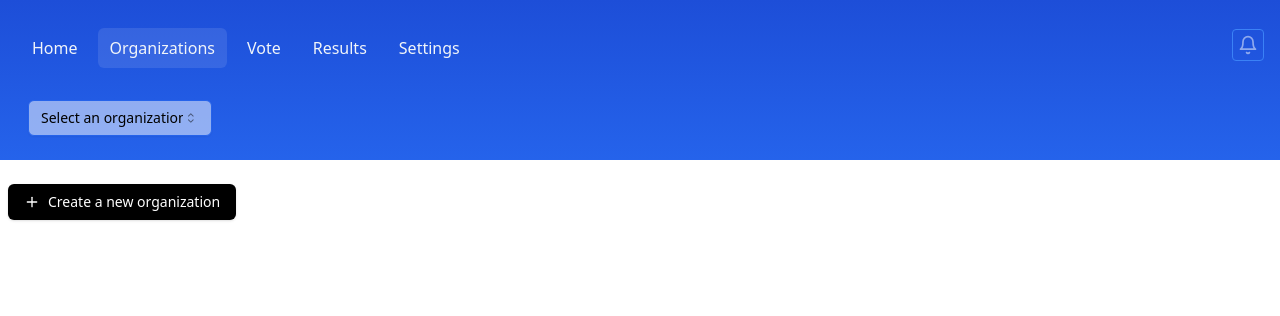
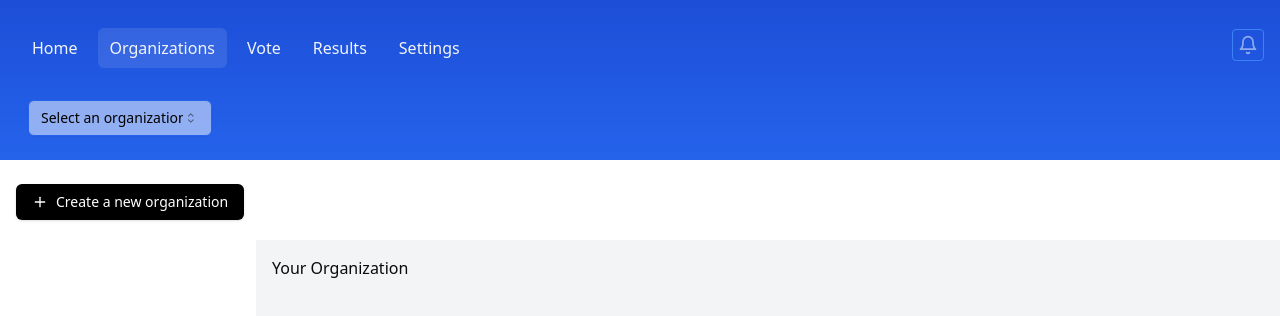
Before and after one commit to VivekJJadav/Voters-App, a Next.js app: page /organizations in a window 1280 px wide. Shown: the top 316 px of the page. Built offline with nearby package versions, Linux system fonts and the light colour scheme.

Commit message:
Styling of org page

```diff
--- /dev/null
+++ b/app/(dashboard)/components/OrganizationPage.tsx
@@ -0,0 +1,11 @@
+"use client";
+
+interface OrganizationPageProps {
+  orgId: string;
+}
+
+const OrganizationPage = ({ orgId }: OrganizationPageProps) => {
+  return <div>{orgId}</div>;
+};
+
+export default OrganizationPage;
--- a/app/(dashboard)/organizations/page.tsx
+++ b/app/(dashboard)/organizations/page.tsx
@@ -1,31 +1,50 @@
 "use client";
 
 import NewOrganizationDialog from "@/components/NewOrganizationDialog";
-
 import useGetOrganizations from "@/app/actions/useGetOrganizations";
+import { useState } from "react";
+import OrganizationPage from "../components/OrganizationPage";
 
 const Organization = () => {
   const { organizations, loading, error, handleNewOrganization } =
     useGetOrganizations();
+  const [orgId, setOrgId] = useState("Your Organization");
+
+  const handleClick = (orgId: string) => {
+    setOrgId(orgId);
+  };
 
   return (
-    <div className="w-full h-full">
-      <div className="py-2 px-2 mt-44 flex flex-col sm:flex-row sm:space-x-2 fixed w-full bg-white">
+    <div className="flex flex-col h-screen">
+      <div className="fixed top-0 w-full bg-white z-10 py-2 px-4">
+        <div className="mt-44">
           <NewOrganizationDialog
             label="Create a new organization"
             onSuccess={(Org) => handleNewOrganization(Org)}
           />
+        </div>
+      </div>
+      <div className="flex mt-60 h-[calc(100vh-240px)] fixed w-full">
+        <div className="hidden md:block w-1/5 px-2 overflow-y-auto">
+          {loading ? (
+            <p>Loading...</p>
+          ) : (
             <ul className="space-y-2">
-          {" "}
               {organizations.map((org) => (
                 <li
                   key={org.id}
-              className="p-4 border rounded hover:shadow-md transition-shadow duration-200"
+                  className="p-4 border-gray-400 border-[1px] rounded-lg hover:shadow-md transition-shadow duration-200 cursor-pointer"
+                  onClick={() => handleClick(org.id)}
                 >
                   <h3 className="font-medium">{org.name}</h3>
                 </li>
               ))}
             </ul>
+          )}
+        </div>
+        <div className="w-full md:w-4/5 overflow-y-auto bg-gray-100 p-4">
+          <OrganizationPage orgId={orgId} />
+        </div>
       </div>
     </div>
   );
```
Also changed, not shown: 1 other file (tests, documents, lock files or other folders). Lines whose indentation alone changed are shown as unchanged.
